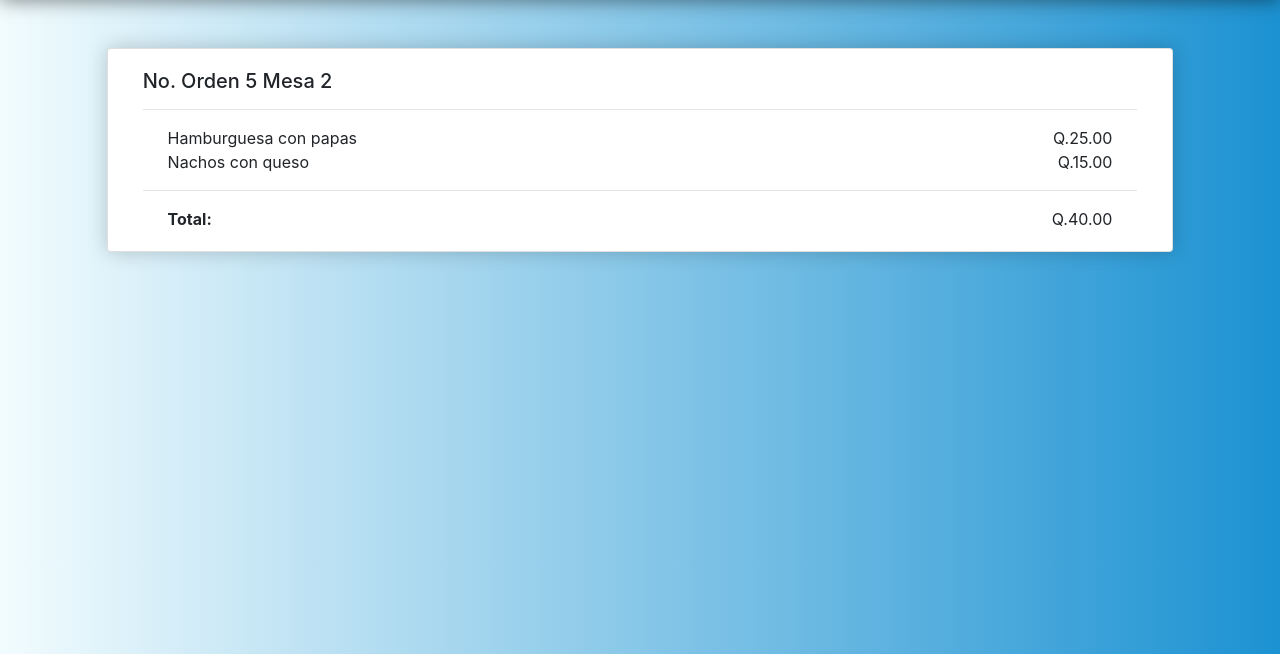
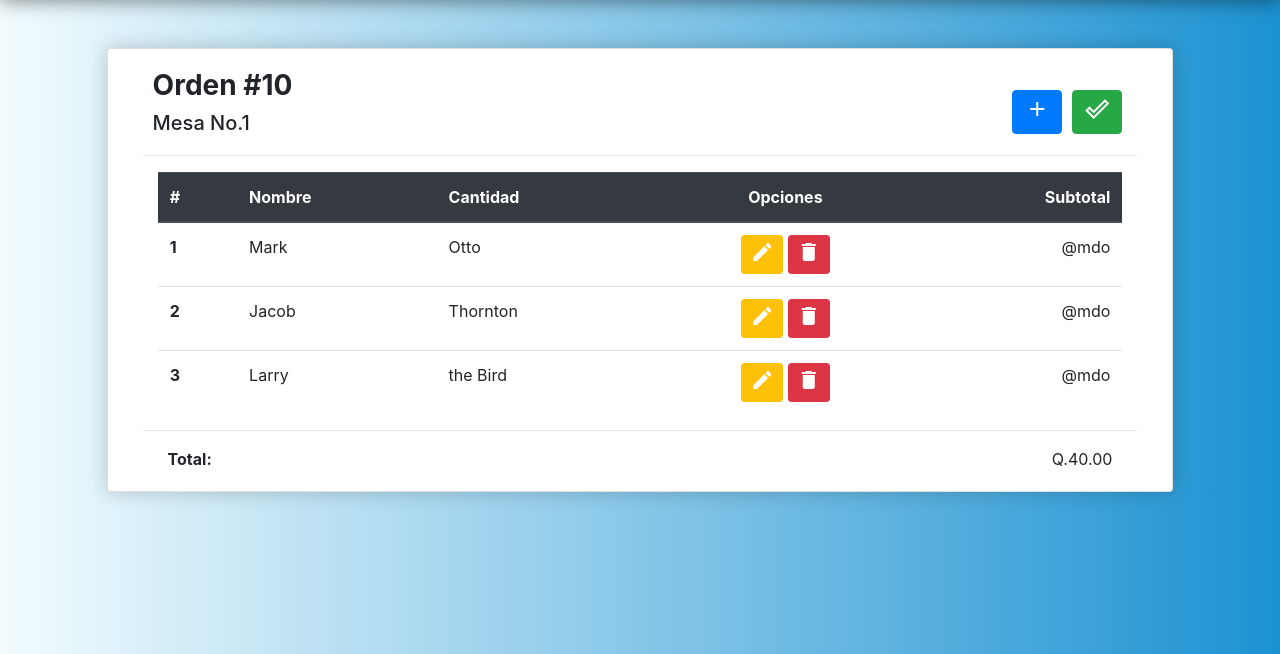
Before and after one commit to Nsanchez29/ProyDesarrollo, a PHP site: page /vistas/vistaMesero/MeseroForm.php in a window 1280 px wide. Shown: the part 59-713 px from the top of the page. Run offline with PHP 8.4, Linux system fonts and the light colour scheme.

Commit message:
Cambios vistas meseros
Cambios

```diff
--- a/vistas/vistaMesero/Mesero.php
+++ b/vistas/vistaMesero/Mesero.php
@@ -8,12 +8,13 @@
         }
     }
 
+?>
 
-?>
 
 <!DOCTYPE html>
 <html lang="es">
   <head>
+
     <meta charset="utf-8">
     <title>Proyecto Restaurante</title>
     <link href="https://fonts.googleapis.com/icon?family=Material+Icons"
@@ -199,5 +200,7 @@
 
       </div>
     </div>
+
   </body>
+
 </html>
--- a/vistas/vistaMesero/MeseroForm.php
+++ b/vistas/vistaMesero/MeseroForm.php
@@ -87,18 +87,64 @@
       <div class="card col-md-10" style=" margin: auto;  box-shadow: rgba(0,0,0,0.2) 0px 0px 20px 0px;">
 
   <div class="card-body">
-    <h5 class="card-title">No. Orden 5 Mesa 2</h5>
-    <hr>
-     <div class='col-md-12 item'>
-            <span>Hamburguesa con papas</span>
-             <span class='spacer'></span>
-              <span>Q.25.00</span>
-                </div>
-                  <div class='col-md-12 item'>
-               <span>Nachos con queso</span>
-             <span class='spacer'></span>
-              <span>Q.15.00</span>
-              </div>
+      <div class="item">
+        <div class="card-title">
+          <h3><strong>Orden #10</strong></h3>
+          <h5>Mesa No.1</h5>
+        </div>
+        <span class="spacer"></span>
+        <button style="height: fit-content;margin: auto 5px;" type="button" class="btn btn-primary"><span class="material-icons">add</span></button>
+        <button style="height: fit-content;margin: auto 5px;" type="button" class="btn btn-success"><span class="material-icons">done_outline</span></button>
+      </div>
+    <hr style="margin-top:0px">
+
+    <div>
+      <div class="col-md-12">
+        <table class="table">
+          <thead class="thead-dark">
+            <tr>
+              <th scope="col">#</th>
+              <th scope="col">Nombre</th>
+              <th scope="col">Cantidad</th>
+              <th  class="text-center" scope="col">Opciones</th>
+              <th class="text-right" scope="col">Subtotal</th>
+            </tr>
+          </thead>
+          <tbody>
+            <tr>
+              <th scope="row">1</th>
+              <td>Mark</td>
+              <td>Otto</td>
+              <td class="text-center" >
+                <button type="button" style="color:white;" class="btn btn-warning  btn-sm"><span class="material-icons">create</span></button>
+                <button type="button" class="btn btn-danger btn-sm"><span class="material-icons">delete</span></button>
+              </td>
+              <td class="text-right">@mdo</td>
+            </tr>
+            <tr>
+              <th scope="row">2</th>
+              <td>Jacob</td>
+              <td>Thornton</td>
+              <td class="text-center" >
+                <button type="button" style="color:white;" class="btn btn-warning  btn-sm"><span class="material-icons">create</span></button>
+                <button type="button" class="btn btn-danger btn-sm"><span class="material-icons">delete</span></button>
+              </td>
+              <td class="text-right">@mdo</td>
+            </tr>
+            <tr>
+              <th scope="row">3</th>
+              <td>Larry</td>
+              <td>the Bird</td>
+              <td class="text-center" >
+                <button type="button" style="color:white;" class="btn btn-warning  btn-sm"><span class="material-icons">create</span></button>
+                <button type="button" class="btn btn-danger btn-sm"><span class="material-icons">delete</span></button>
+              </td>
+              <td class="text-right">@mdo</td>
+            </tr>
+          </tbody>
+        </table>
+      </div>
+    </div>
 
     <hr>
             <div class='col-md-12 item'>
```
